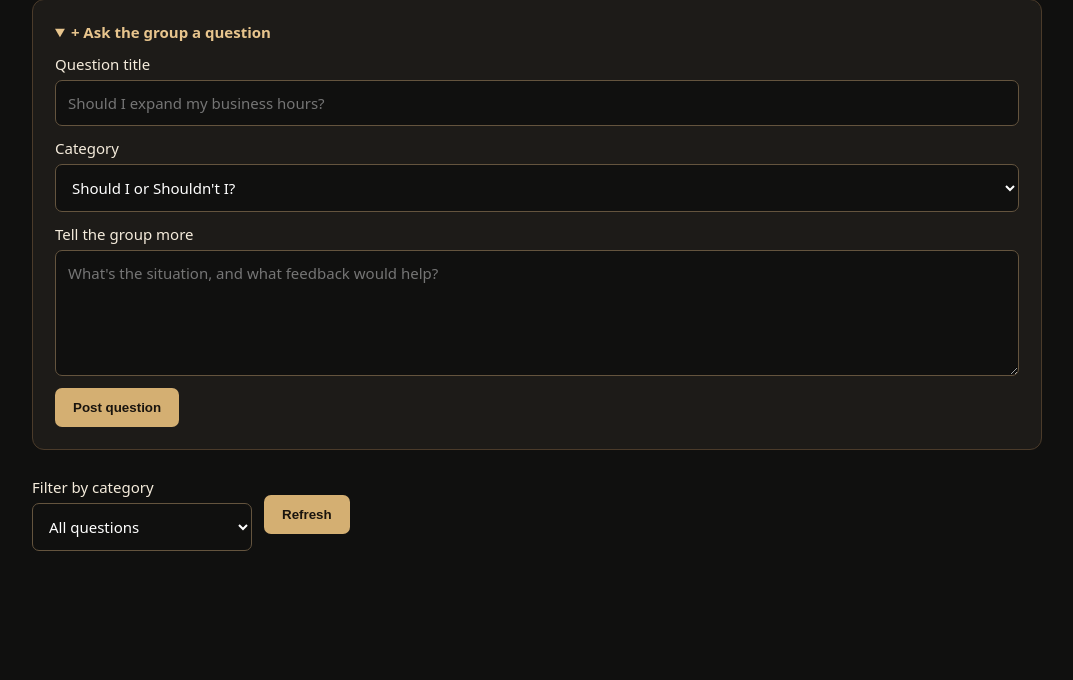
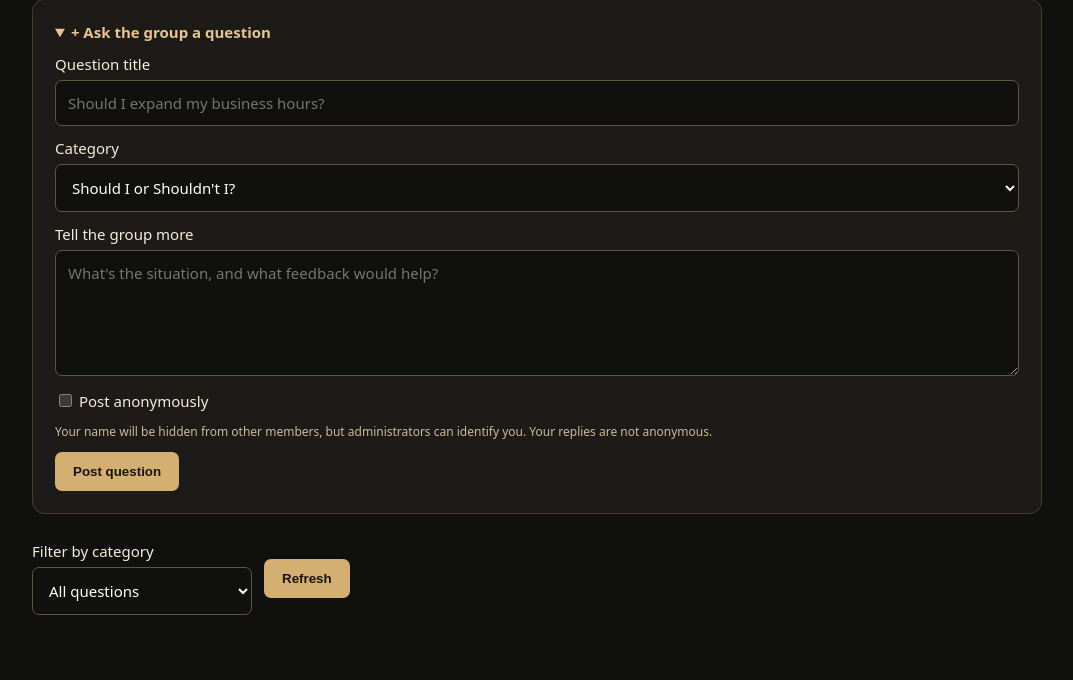
Before and after one commit to dpanaz/the-board, a Laravel app: template resources/views/board/discussions.blade.php in a window 1280 px wide, after a click on "+ Ask the group a question". Shown: the part 287-967 px from the top of the page, without its empty margins (103-1176 px from the left). Before the commit the page ends 838 px from the top, so only its background shows below. Run offline with Laravel 12, Linux system fonts and the light colour scheme; the template is opened without the code that fills it, so the values that code supplies are empty.

Commit message:
Add anonymous posting and voting controls to Sounding Board

```diff
--- a/resources/views/board/discussions.blade.php
+++ b/resources/views/board/discussions.blade.php
@@ -4,6 +4,7 @@
 <title>The Sounding Board | NBTX Club</title>
 <style>
 :root{color-scheme:dark}*{box-sizing:border-box}body{margin:0;background:#10100f;color:#f5ecdc;font:15px system-ui,sans-serif}header{padding:20px max(20px,calc((100vw - 1050px)/2));border-bottom:1px solid #483b2b;background:#181613}main{max-width:1050px;margin:auto;padding:30px 20px 70px}a{color:#e8c58d}h1,h2{font-family:Georgia,serif;font-weight:400}h1{font-size:clamp(32px,5vw,54px);margin:12px 0}h2{font-size:25px}.muted{color:#c8bba9}.card{border:1px solid #4b3b2a;background:#1d1b18;border-radius:12px;padding:22px;margin:15px 0}.post{cursor:pointer}.post:hover{border-color:#c9a16a}label{display:block;margin:12px 0}input,textarea,select{width:100%;display:block;margin-top:6px;padding:12px;border-radius:7px;background:#10100f;color:#fff;border:1px solid #64543e;font:inherit}button{background:#d4af72;color:#19140e;border:0;border-radius:7px;padding:12px 18px;font-weight:650;cursor:pointer}button:disabled{opacity:.5;cursor:wait}.actions{display:flex;gap:12px;align-items:center;flex-wrap:wrap}.actions select{width:auto;min-width:220px}.pill{display:inline-block;color:#e6c18b;border:1px solid #6e5535;border-radius:20px;padding:5px 10px;font-size:12px}.content{white-space:pre-wrap;overflow-wrap:anywhere;line-height:1.6}.reply{border-top:1px solid #42372a;padding:12px 0}#status{min-height:24px;color:#e9c78c}#detail[hidden],#list[hidden]{display:none}@media(max-width:600px){.card{padding:15px}}
+.vote-actions{display:flex;gap:9px;flex-wrap:wrap;margin:15px 0}.vote-actions button{background:#352b20;color:#f0dbb9;border:1px solid #80613c}.vote-actions button[aria-pressed="true"]{background:#d4af72;color:#19140e}.vote-counts{font-size:13px;color:#d5c1a2}.anonymous-note{font-size:12px;color:#d0b99b}
 </style></head><body>
 <header><a href="{{ route('board.home') }}">← Member dashboard</a> &nbsp; · &nbsp; NBTX CLUB</header>
 <main><div class="muted">MEMBER DISCUSSIONS · PRIVATE NETWORK</div><h1>The Sounding Board</h1><p class="muted">Ask your fellow business owners. Share experience. Make better decisions together.</p>
@@ -12,10 +13,10 @@
 <details class="card" id="ask-panel"><summary style="cursor:pointer;color:#e8c58d;font-weight:700">+ Ask the group a question</summary>
 <form id="ask-form"><label>Question title<input name="title" required minlength="5" maxlength="180" placeholder="Should I expand my business hours?"></label>
 <label>Category<select name="category" required><option>Should I or Shouldn't I?</option><option>What Do You Think?</option><option>Business Challenge</option><option>Looking for Ideas</option><option>Lessons Learned</option></select></label>
-<label>Tell the group more<textarea name="body" rows="5" minlength="10" maxlength="5000" required placeholder="What's the situation, and what feedback would help?"></textarea></label><button type="submit">Post question</button></form></details>
+<label>Tell the group more<textarea name="body" rows="5" minlength="10" maxlength="5000" required placeholder="What's the situation, and what feedback would help?"></textarea></label><label><input type="checkbox" name="is_anonymous" value="1" style="width:auto;display:inline"> Post anonymously</label><p class="anonymous-note">Your name will be hidden from other members, but administrators can identify you. Your replies are not anonymous.</p><button type="submit">Post question</button></form></details>
 <div class="actions"><label>Filter by category<select id="filter"><option value="">All questions</option><option>Should I or Shouldn't I?</option><option>What Do You Think?</option><option>Business Challenge</option><option>Looking for Ideas</option><option>Lessons Learned</option></select></label><button type="button" id="refresh">Refresh</button></div>
 <div id="posts">Loading discussions…</div><div class="actions"><button type="button" id="more" hidden>Load more</button></div></div>
-<div id="detail" hidden><button type="button" id="back">← All questions</button><article class="card" id="question"></article><section class="card"><h2>Member perspectives</h2><div id="replies"></div><form id="reply-form"><label>Add your perspective<textarea name="body" rows="4" minlength="2" maxlength="5000" required></textarea></label><button type="submit">Post response</button></form></section><section class="card" id="outcome-section" hidden><h2>What did you decide?</h2><p class="muted">Close the loop so other members can learn from your experience.</p><form id="outcome-form"><label>Your decision or update<textarea name="outcome" rows="4" minlength="5" maxlength="5000" required></textarea></label><button type="submit">Share outcome</button></form></section></div>
+<div id="detail" hidden><button type="button" id="back">← All questions</button><article class="card" id="question"></article><section class="card" id="vote-section" hidden><h2>What would you do?</h2><p class="muted">One vote per member. You can change your mind.</p><div class="vote-actions" id="vote-actions"><button type="button" data-choice="do_it">Do It</button><button type="button" data-choice="dont_do_it">Don't Do It</button><button type="button" data-choice="need_more_information">Need More Information</button></div><p class="vote-counts" id="vote-counts"></p></section><section class="card"><h2>Member perspectives</h2><div id="replies"></div><form id="reply-form"><label>Add your perspective<textarea name="body" rows="4" minlength="2" maxlength="5000" required></textarea></label><button type="submit">Post response</button></form></section><section class="card" id="outcome-section" hidden><h2>What did you decide?</h2><p class="muted">Close the loop so other members can learn from your experience.</p><form id="outcome-form"><label>Your decision or update<textarea name="outcome" rows="4" minlength="5" maxlength="5000" required></textarea></label><button type="submit">Share outcome</button></form></section></div>
 </main>
 <script>
 const csrf=document.querySelector('meta[name="csrf-token"]').content;
@@ -28,10 +29,11 @@ async function api(url,options={}){const response=await fetch(url,{credentials:'
 function run(task){Promise.resolve().then(task).catch(e=>status(e.message));}
 function renderPost(p){const box=el('article',undefined,'card post');box.tabIndex=0;box.setAttribute('role','button');box.append(el('span',p.category,'pill'),el('h2',p.title),el('p','Asked by '+p.author+' · '+p.reply_count+' responses','muted'),el('p',p.body.length>260?p.body.slice(0,260)+'…':p.body,'content'));if(p.outcome)box.append(el('p','✓ Decision shared','muted'));box.onclick=()=>run(()=>openPost(p.id));box.onkeydown=e=>{if(e.key==='Enter'||e.key===' '){e.preventDefault();box.click();}};return box;}
 async function load(reset=true){status('');if(reset){$('posts').replaceChildren();nextPage='/api/discussions'+($('filter').value?'?category='+encodeURIComponent($('filter').value):'');}if(!nextPage)return;const data=await api(nextPage);if(reset&&!data.data.length)$('posts').textContent='No questions yet. Be the first to ask.';else for(const p of data.data)$('posts').append(renderPost(p));nextPage=data.next_page_url;if(nextPage){const u=new URL(nextPage,location.origin);nextPage=u.pathname+u.search;}$('more').hidden=!nextPage;}
-async function openPost(id){status('');activeId=id;const data=await api('/api/discussions/'+id);$('list').hidden=true;$('detail').hidden=false;const p=data.discussion;$('question').replaceChildren(el('span',p.category,'pill'),el('h2',p.title),el('p','Asked by '+p.author,'muted'),el('p',p.body,'content'));if(p.outcome)$('question').append(el('h2','What happened next'),el('p',p.outcome,'content'));$('replies').replaceChildren();for(const r of data.replies){const row=el('div',undefined,'reply');row.append(el('strong',r.author),el('p',r.body,'content'));$('replies').append(row);}if(!data.replies.length)$('replies').textContent='No responses yet. Share your perspective.';$('outcome-section').hidden=p.member_id!==currentMemberId||!!p.outcome;history.replaceState(null,'','#question-'+id);window.scrollTo({top:0,behavior:'smooth'});}
+async function openPost(id){status('');activeId=id;const data=await api('/api/discussions/'+id);$('list').hidden=true;$('detail').hidden=false;const p=data.discussion;$('question').replaceChildren(el('span',p.category,'pill'),el('h2',p.title),el('p','Asked by '+p.author,'muted'),el('p',p.body,'content'));if(p.is_anonymous)$('question').append(el('small','Anonymous question'));if(p.outcome)$('question').append(el('h2','What happened next'),el('p',p.outcome,'content'));$('vote-section').hidden=p.category!=="Should I or Shouldn't I?";for(const button of $('vote-actions').querySelectorAll('button'))button.setAttribute('aria-pressed',String(button.dataset.choice===p.my_vote));$('vote-counts').textContent="Do It: "+data.votes.do_it+" · Don't Do It: "+data.votes.dont_do_it+" · Need More Information: "+data.votes.need_more_information;$('replies').replaceChildren();for(const r of data.replies){const row=el('div',undefined,'reply');row.append(el('strong',r.author),el('p',r.body,'content'));$('replies').append(row);}if(!data.replies.length)$('replies').textContent='No responses yet. Share your perspective.';$('outcome-section').hidden=p.member_id!==currentMemberId||!!p.outcome;history.replaceState(null,'','#question-'+id);window.scrollTo({top:0,behavior:'smooth'});}
 $('back').onclick=()=>{activeId=null;$('detail').hidden=true;$('list').hidden=false;history.replaceState(null,'',location.pathname);run(()=>load());};
+$('vote-actions').onclick=e=>{const button=e.target.closest('button[data-choice]');if(!button||!activeId)return;button.disabled=true;run(async()=>{try{await api('/api/discussions/'+activeId+'/vote',{method:'POST',body:JSON.stringify({choice:button.dataset.choice})});await openPost(activeId);status('Vote saved.');}finally{button.disabled=false;}});};
 $('refresh').onclick=()=>run(()=>load());$('filter').onchange=()=>run(()=>load());$('more').onclick=()=>run(()=>load(false));
-async function submit(form,url,after){const button=form.querySelector('button[type=submit]');button.disabled=true;status('Saving…');try{const body=Object.fromEntries(new FormData(form));const data=await api(url,{method:'POST',body:JSON.stringify(body)});form.reset();status('Saved successfully.');await after(data);}finally{button.disabled=false;}}
+async function submit(form,url,after){const button=form.querySelector('button[type=submit]');button.disabled=true;status('Saving…');try{const body=Object.fromEntries(new FormData(form));if(form.id==='ask-form')body.is_anonymous=form.querySelector('[name=is_anonymous]').checked?1:0;const data=await api(url,{method:'POST',body:JSON.stringify(body)});form.reset();status('Saved successfully.');await after(data);}finally{button.disabled=false;}}
 $('ask-form').onsubmit=e=>{e.preventDefault();run(()=>submit(e.target,'/api/discussions',async d=>{$('ask-panel').open=false;await load();await openPost(d.id);}));};
 $('reply-form').onsubmit=e=>{e.preventDefault();run(()=>submit(e.target,'/api/discussions/'+activeId+'/replies',()=>openPost(activeId)));};
 $('outcome-form').onsubmit=e=>{e.preventDefault();run(()=>submit(e.target,'/api/discussions/'+activeId+'/outcome',()=>openPost(activeId)));};
```
